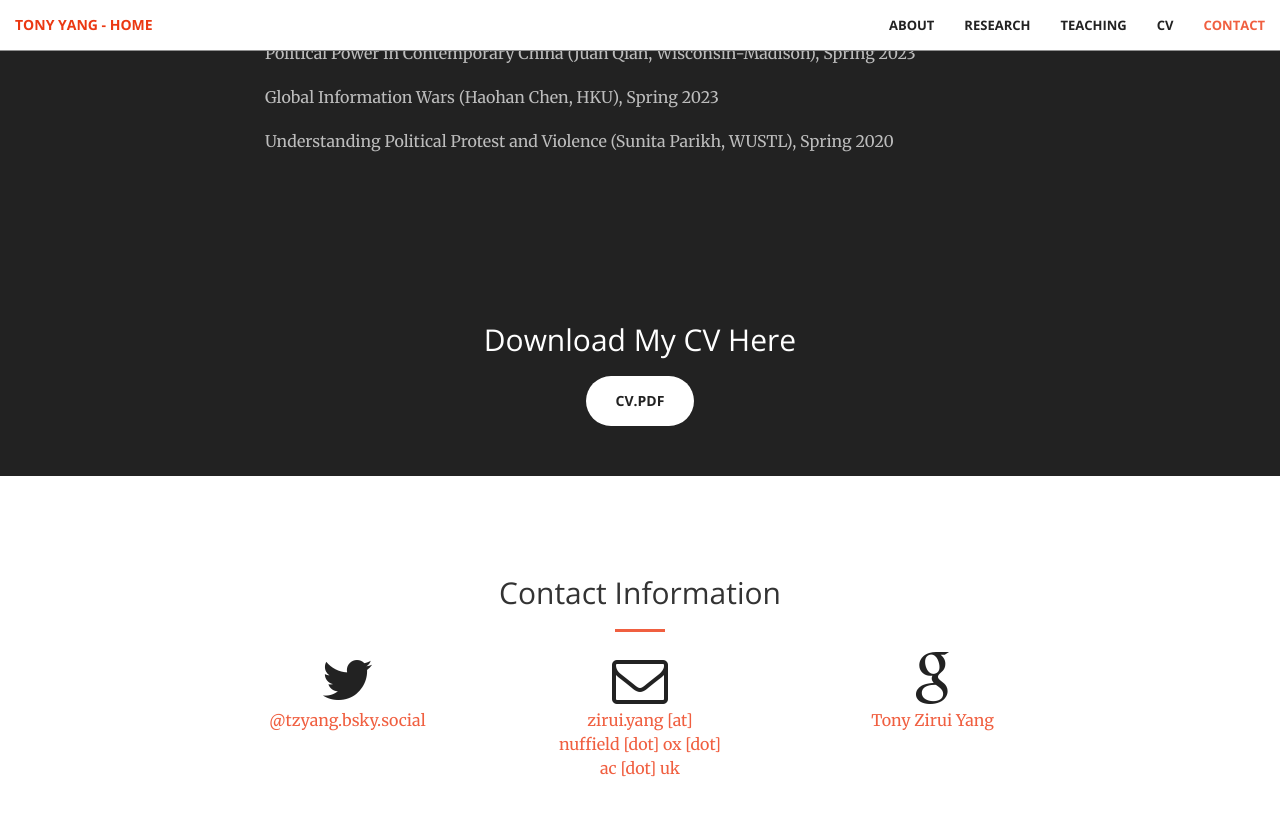
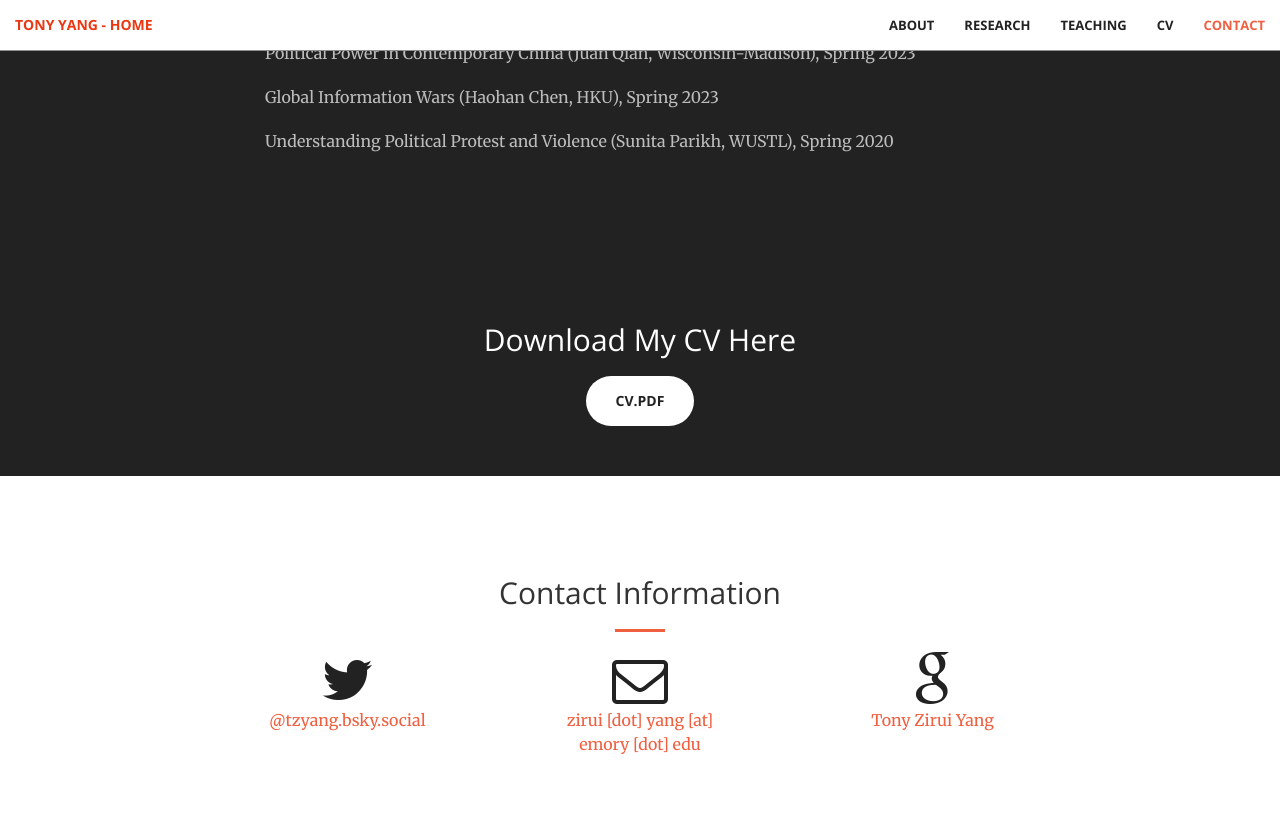
Before and after one commit to tonyhsfz/website, a Jekyll site: the page built from index.html, in a window 1280 px wide and 900 px high, scrolled down 3359 px. Shown: the top 816 px of the window. Built offline with Jekyll 4.4.1, drawn with Linux system fonts in a browser that asks for light colours.

Commit message:
Update contact.html

```diff
--- a/_includes/contact.html
+++ b/_includes/contact.html
@@ -12,9 +12,9 @@
             </a>
         </div>
         <div class="col-lg-2 col-lg-offset-1 text-center">
-            <a href="mailto:zirui.yang@nuffield.ox.ac.uk">
+            <a href="mailto:zirui.yang@emory.edu">
             <i class="fa fa-envelope-o fa-3x wow bounceIn" data-wow-delay=".1s"></i>
-                <p>zirui.yang [at] nuffield [dot] ox [dot] ac [dot] uk</p>
+                <p>zirui [dot] yang [at] emory [dot] edu</p>
             </a>
         </div>
         <div class="col-lg-2 col-lg-offset-1 text-center">
```
